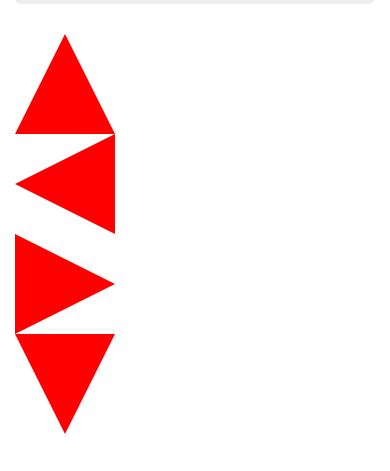
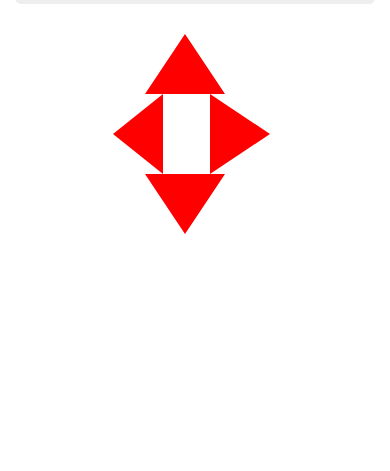
Before and after one commit to fmpwizard/rover, a plain HTML site: page webapp/index.html in a window 390 px wide. Shown: the part 119-590 px from the top of the page. Drawn offline with nearby package versions, Linux system fonts and the light colour scheme.

Commit message:
A bit better UI for mobile view

```diff
--- a/webapp/index.html
+++ b/webapp/index.html
@@ -13,30 +13,30 @@
 		#up {
 			width: 0;
 			height: 0;
-			border-left: 50px solid transparent;
-			border-right: 50px solid transparent;
-			border-bottom: 100px solid red;
+			border-left: 40px solid transparent;
+			border-right: 40px solid transparent;
+			border-bottom: 60px solid red;
 		}
 		#down {
 			width: 0;
 			height: 0;
-			border-left: 50px solid transparent;
-			border-right: 50px solid transparent;
-			border-top: 100px solid red;
+			border-left: 40px solid transparent;
+			border-right: 40px solid transparent;
+			border-top: 60px solid red;
 		}
 		#left {
 			width: 0;
 			height: 0;
-			border-top: 50px solid transparent;
-			border-right: 100px solid red;
-			border-bottom: 50px solid transparent;
+			border-top: 40px solid transparent;
+			border-right: 50px solid red;
+			border-bottom: 40px solid transparent;
 		}
 		#right {
 			width: 0;
 			height: 0;
-			border-top: 50px solid transparent;
-			border-left: 100px solid red;
-			border-bottom: 50px solid transparent;
+			border-top: 40px solid transparent;
+			border-left: 60px solid red;
+			border-bottom: 40px solid transparent;
 			float: left;
 		}
 	</style>
@@ -74,26 +74,26 @@
         <h2>Move the rover around</h2>
       </div>
       <div class="row">
-      	<div class="col-md-2 col-md-offset-4">
+      	<div class="col-xs-2 col-xs-offset-4">
       		<a href="#" onclick="moveRover('f')">
       			<div id="up"></div>
       		</a>
       	</div>
       </div>
       <div class="row">
-      	<div class="col-md-2 col-md-offset-3">
+      	<div class="col-xs-2 col-xs-offset-3">
 	      	<a href="#" onclick="moveRover('l')">
 	      		<div id="left"></div>
 	      	</a>
       	</div>
-      	<div class="col-md-2">
+      	<div class="col-xs-2 col-xs-offset-1">
 	      	<a href="#" onclick="moveRover('r')">
 	      		<div id="right"></div>
 	      	</a>
       	</div>
       </div>
       <div class="row">
-      	<div class="col-md-2 col-md-offset-4">
+      	<div class="col-xs-2 col-xs-offset-4">
       		<a href="#" onclick="moveRover('b')">
       			<div id="down"></div>
       		</a>
```
